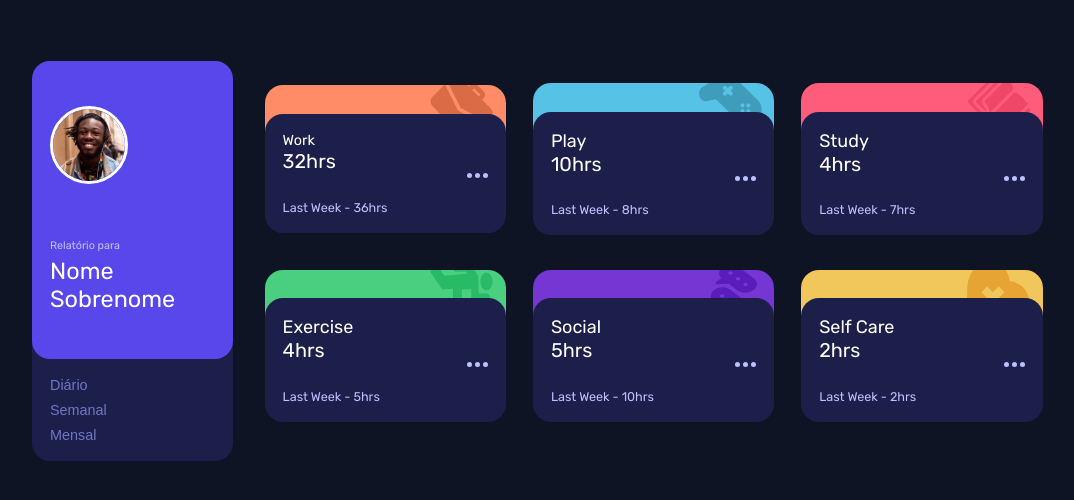
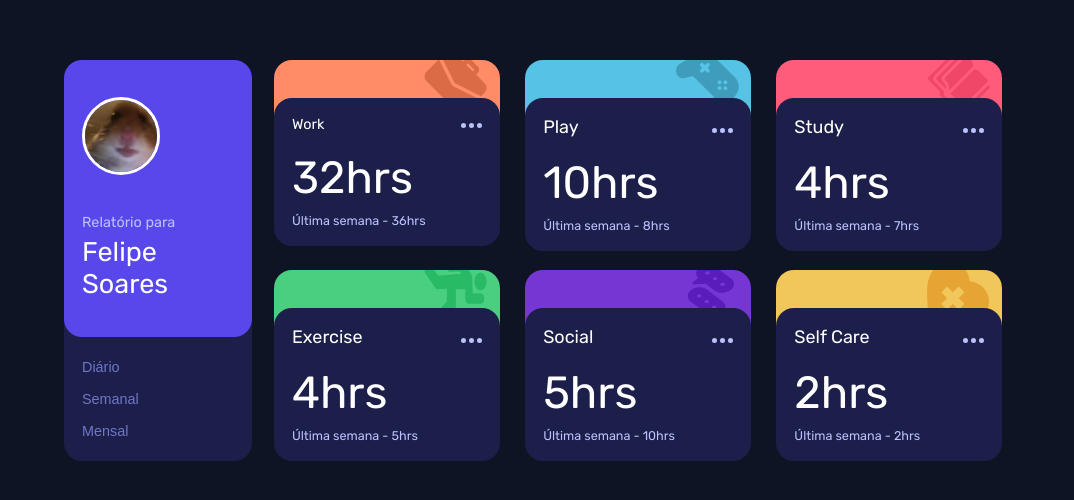
Before and after one commit to ApenasFe/time-tracking-dashboard, a plain HTML site: page index.html in a window 1280 px wide. Shown: the part 144-644 px from the top of the page, without its empty margins (96-1170 px from the left). Drawn offline with Linux system fonts and the light colour scheme.

Commit message:
Conclusão do projeto Time Tracking Dashboard.

```diff
--- a/index.html
+++ b/index.html
@@ -3,7 +3,8 @@
     <meta charset="UTF-8">
     <meta name="viewport" content="width=device-width, initial-scale=1.0">
     <link rel="stylesheet" href="style.css">
-    <title>Document</title>
+    <title>Dashboard - Fe</title>
+    <link rel="icon" type="image/x-icon" href="./images/favicon-32x32.png">
 </head>
 <body >
     <div class="main-container" id="main">
@@ -11,10 +12,10 @@
         <div class="user-container">
 
             <div class="user-box">
-              <img src="images/image-jeremy.png" alt="User avatar" class="user-info" id="avatar">
+              <img src="./images/hamster.jpg" alt="User avatar" class="user-info" id="avatar">
               <div class="text-box">
                 <p class="user-info" id="report">Relatório para</p>
-                <p class="user-info" id="user-name">Nome Sobrenome</p>
+                <p class="user-info" id="user-name">Felipe Soares</p>
               </div>
             </div>
 
--- a/index.js
+++ b/index.js
@@ -37,7 +37,7 @@ function createContainer(activity, timeFrame, time) {
         <div class="ellipsis-grid">
           <img src="images/icon-ellipsis.svg" class="ellipsis-icon">
         </div>
-        <p class="activity-text" id="last-time-text" name="${activity.toLowerCase().replace(/ /, "-")}-previous-time">Last Week - ${timeFrame[time].previous}hrs</p>
+        <p class="activity-text" id="last-time-text" name="${activity.toLowerCase().replace(/ /, "-")}-previous-time">Última semana - ${timeFrame[time].previous}hrs</p>
       </div>
     </div>
   </div>`;
@@ -56,7 +56,7 @@ for (i = 0; i < jsonData.length ;i++) {
   previousElement = activityTitle + '-previous-time';
 
   document.getElementsByName(currentElement)[0].innerHTML = activityTime['current'] + 'hrs';
-  document.getElementsByName(previousElement)[0].innerHTML = 'Last Week - ' + activityTime['previous'] + 'hrs';
+  document.getElementsByName(previousElement)[0].innerHTML = 'Última semana - ' + activityTime['previous'] + 'hrs';
 }
 
 };
--- a/style.css
+++ b/style.css
@@ -14,7 +14,6 @@ body {
 /*Classes*/
 /*Containers*/
 .main-container {
-    height: 100%;
     margin: 1rem 0 0.5rem 0;
     display: flex;
     flex-direction: column;
@@ -69,7 +68,6 @@ body {
     z-index: -1;
     overflow: hidden;
     position: relative;
-    top: 0.5rem;
 }
 
 .activity-box {
@@ -82,6 +80,11 @@ body {
     position: relative;
     bottom: 1.4rem;
 }
+
+.activity-box:hover {
+    background-color: hsl(235, 45%, 61%);
+}
+
 /*Itens*/
 .user-info {
     color: white;
@@ -97,6 +100,10 @@ body {
 }
 
 .option-button:hover {
+    color: white;
+}
+
+.option-button:focus {
     color: white;
 }
 
@@ -196,12 +203,14 @@ body {
     }
 }
 
-@media screen and (min-width: 1200px) {
+@media screen and (min-width: 1200px){
     .main-container {
         display: flex;
         flex-direction: row;
         width: 80%;
-        height: 50%;
+        height: 60%;
+        max-width: 960px;
+        max-height: 400.19px;
     }
 
     .user-container {
@@ -233,25 +242,49 @@ body {
         display: flex;
         flex-flow: row wrap;
         justify-content: space-around;
-        align-items: center;
         width: 100%;
+        height: 100%;
 
     }
 
     .activity-banner-box {
         width: 30%;
         height: 30%;
+        margin: 0 1rem 5rem 0;
     }
 
     .activity-box {
         flex-direction: column;
     }
 
+    .ellipsis-grid {
+        position: relative;
+        bottom: 3.5rem;
+    }
+
+    .option-button {
+        margin: 0.2rem 0 0.2rem 0;
+    }
+
     #report {
-        font-size: 0.6rem;
+        font-size: 0.8rem;
     }
 
     #user-name {
-        font-size: 1.3rem;
+        font-size: 1.5rem;
+    }
+
+    #current-time-text {
+        font-size: 2.5rem;
+        position: relative;
+        top: 1rem;
     }
 }
+
+@media screen and (min-width: 1400px){
+    .main-container{
+        height: 60%;
+        max-width: 1120px;
+        max-height: 400.19px;
+    }
+}
```
Also changed, not shown: design/active-states.jpg (deleted), design/desktop-design.jpg (deleted), design/desktop-preview.jpg (deleted), design/mobile-design.jpg (deleted), images/hamster.jpg (added), 3 other files.
